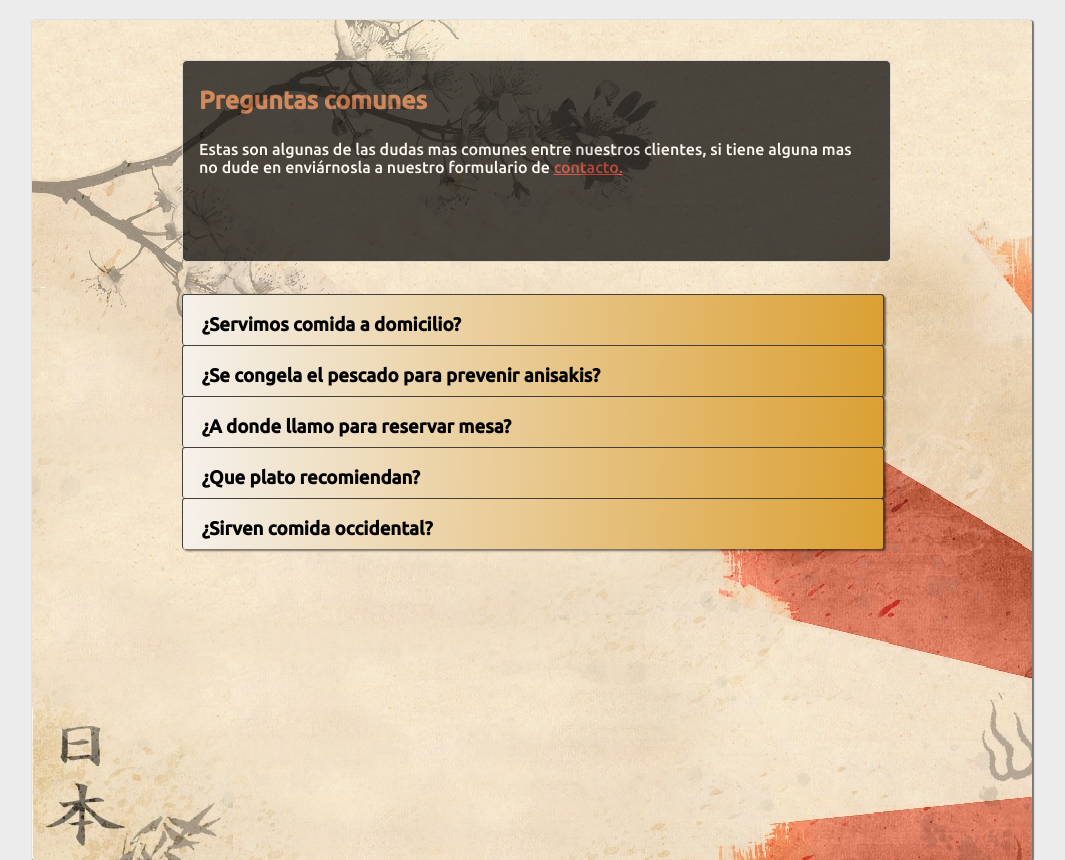
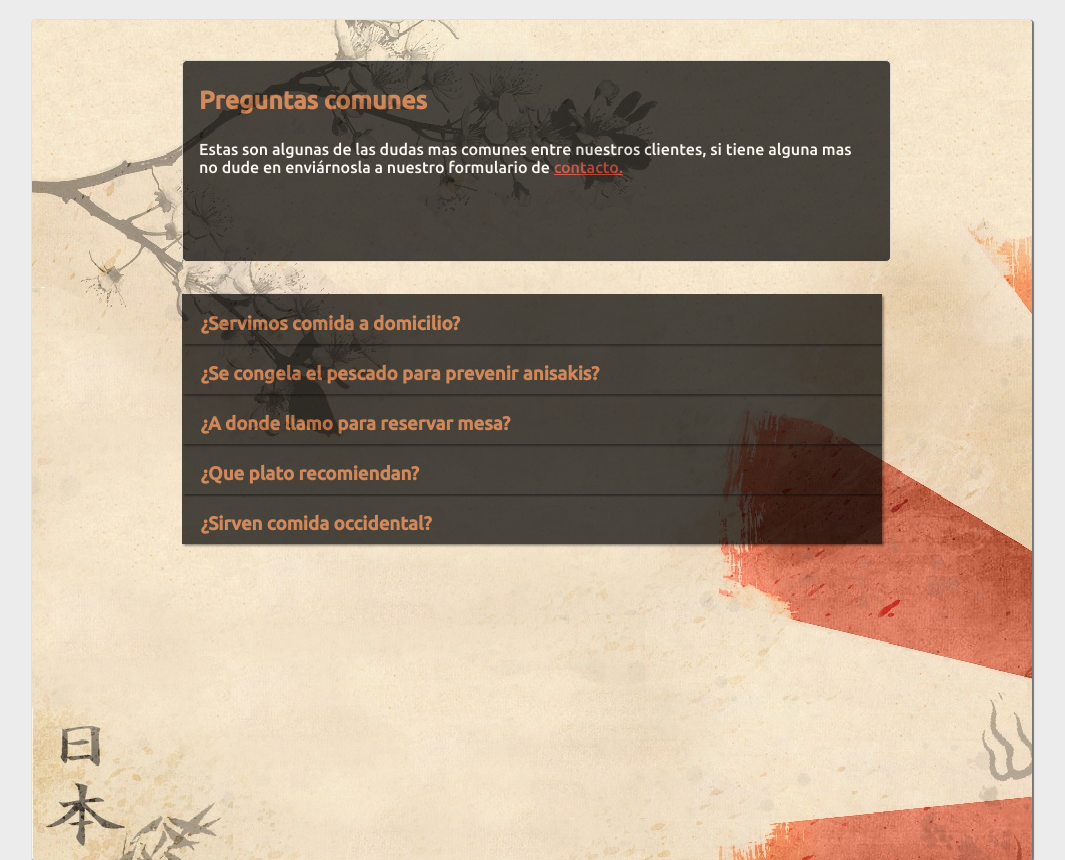
Before and after one commit to termosfera/ProyectoFinalCSS2, a plain HTML site: page index.html in a window 1280 px wide. Shown: the part 81-941 px from the top of the page, without its empty margins (108-1173 px from the left). Drawn offline with nearby package versions, Linux system fonts and the light colour scheme.

Commit message:
Modificado aspecto acordeon

```diff
--- a/css/acordeon.css
+++ b/css/acordeon.css
@@ -8,10 +8,6 @@
     margin-top: 2em;
 }
 
-#acordeon, #acordeon div {
-
-}
-
 #acordeon ul {
     height: 400px;
     list-style: none;
@@ -20,22 +16,12 @@
 #acordeon ul li {
     width: 100%;
     height: 50px;
-    /*background-color: #C3632D;*/
-    background-image: -webkit-gradient(
-        linear,
-        left top,
-        right bottom,
-        color-stop(0, #A8740D),
-        color-stop(0, #F5F1EB),
-        color-stop(1, #DBA033)
-        );
+    background-color: black;
+    opacity: .7;
     display: block;
     overflow: hidden;
-    border-top: 1px solid rgb(70, 63, 56);
-    border-right: 1px solid rgb(70, 63, 56);
-    border-left: 1px solid rgb(70, 63, 56);
-    border-radius: 3px;
     box-shadow: 2px 2px 2px rgba(0, 0, 0, 0.5);
+    /* Velocidad desplazamiento al modificar altura */
     transition: height .5s ease-in-out;
 }
 
@@ -44,6 +30,7 @@
 }
 
 #acordeon ul li h3 {
+    color: #C3632D;
     height: 25px;
     padding-left: 1em;
     -webkit-transform-origin: 0 100%;
```
